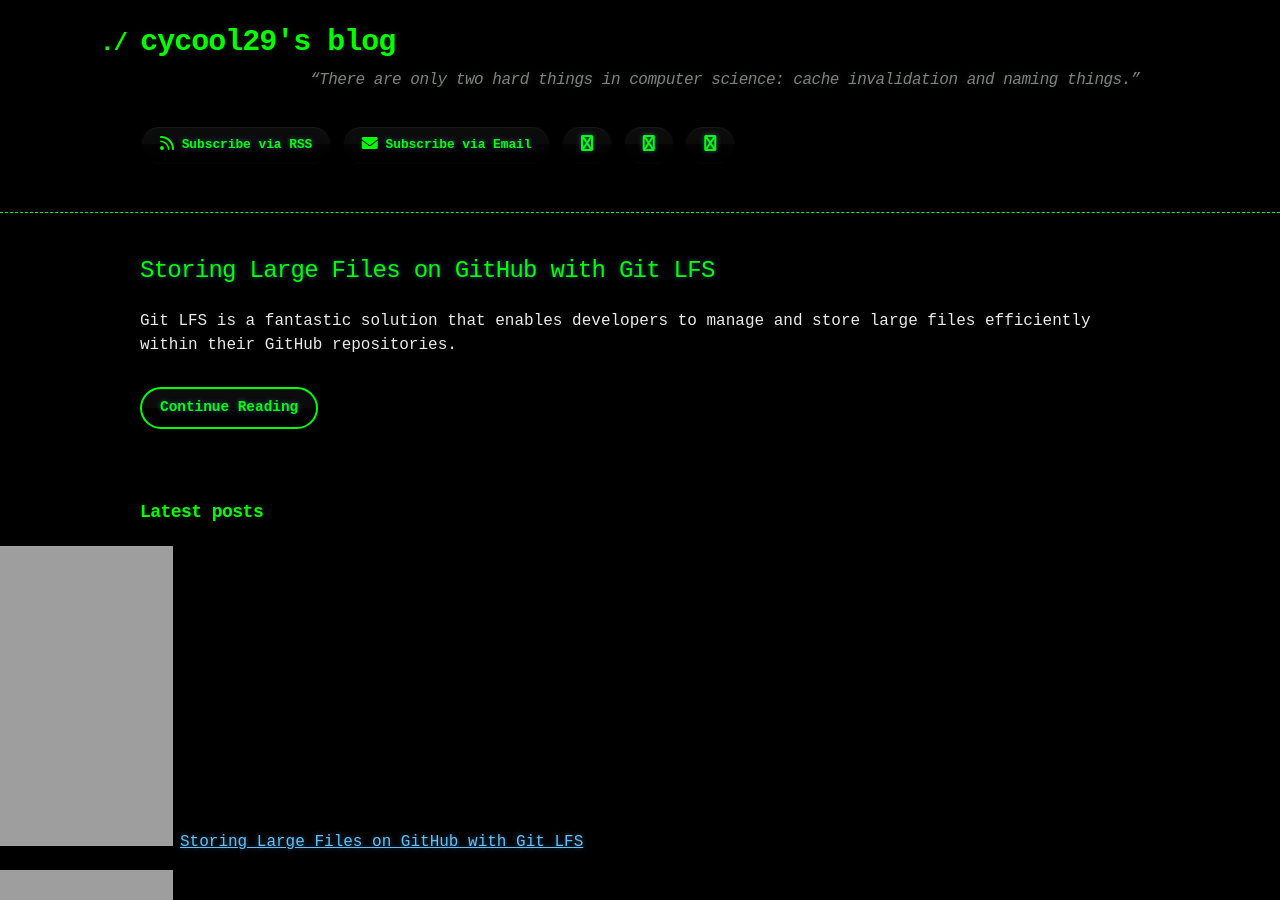
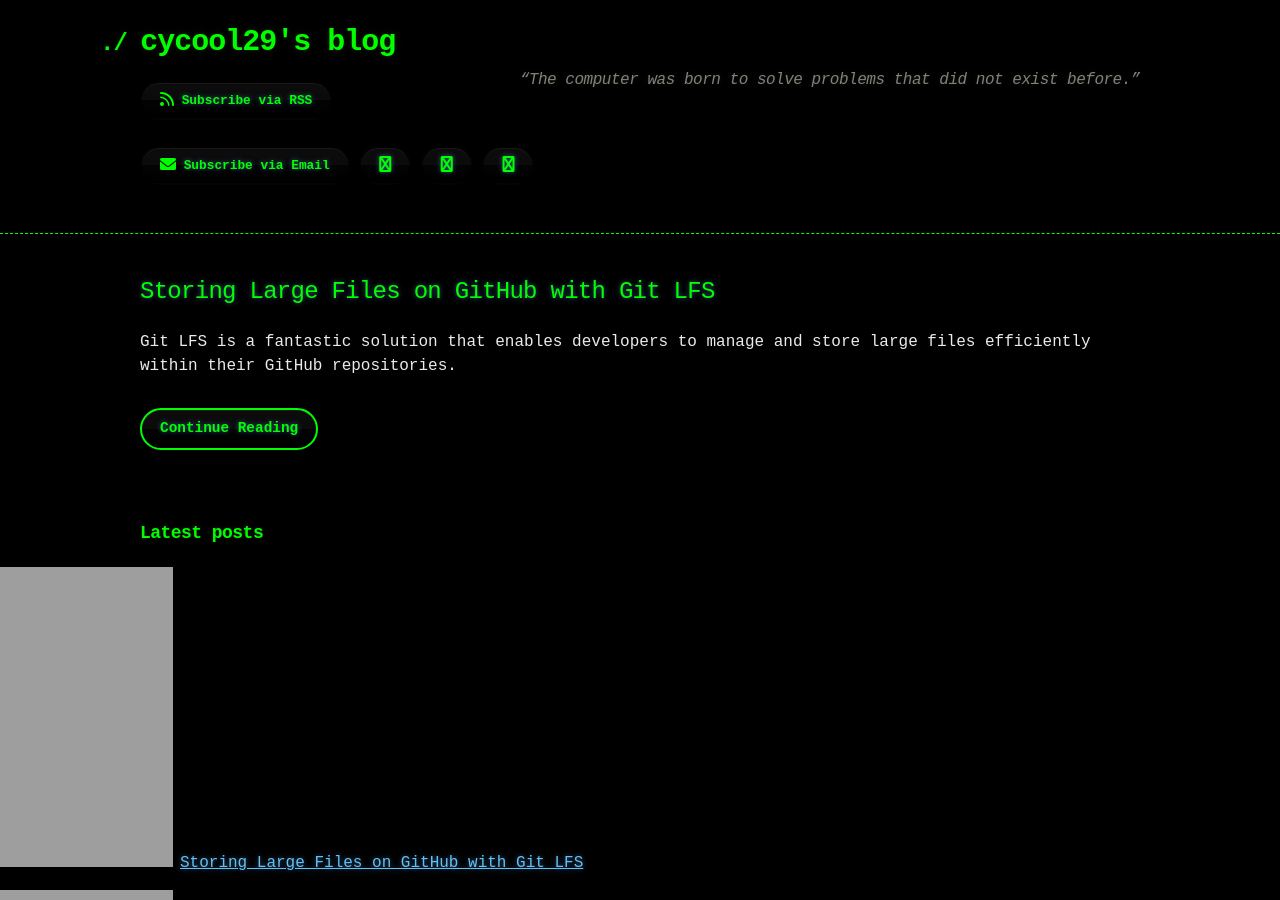
Before and after one commit to cycool29/cycool29.github.io, a Jekyll site: the page built from index.md, in a window 1280 px wide and 900 px high. Built offline with Jekyll 4.4.1, drawn with Linux system fonts in a browser that asks for light colours; a style sheet for code colours, icons or effects is not loaded.

Commit message:
Update quotes

```diff
--- a/_config.yml
+++ b/_config.yml
@@ -1,5 +1,5 @@
 title: cycool29's blog
-description: "“There are only two hard things in computer science: cache invalidation and naming things.” "
+description: "“The computer was born to solve problems that did not exist before.” "
 bio: A high school student. Intermediate in Python, Git, Bash. Learning JavaScript. He/Him. "
 author: cycool29
 url: https://cycool29.github.io
```
